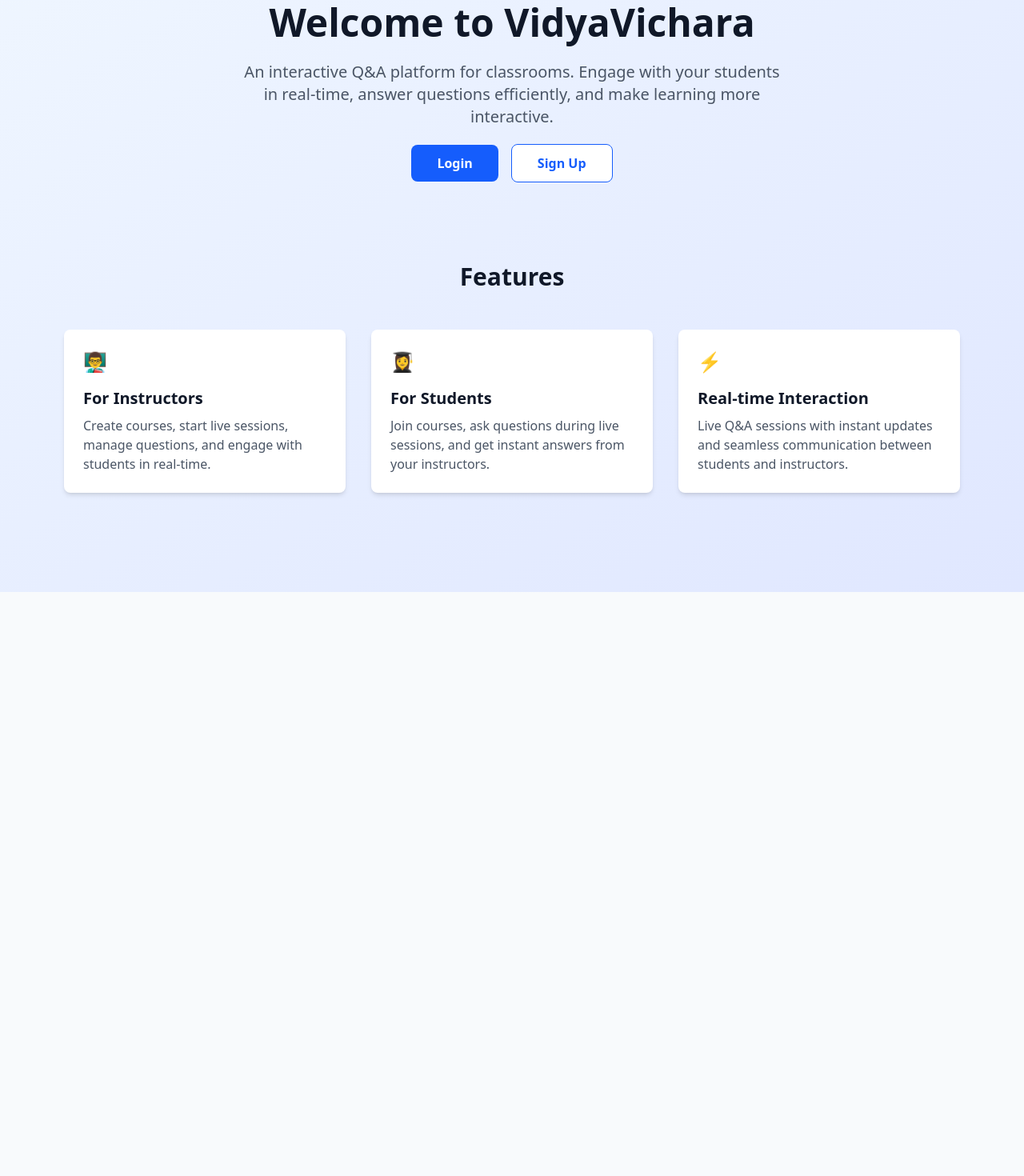
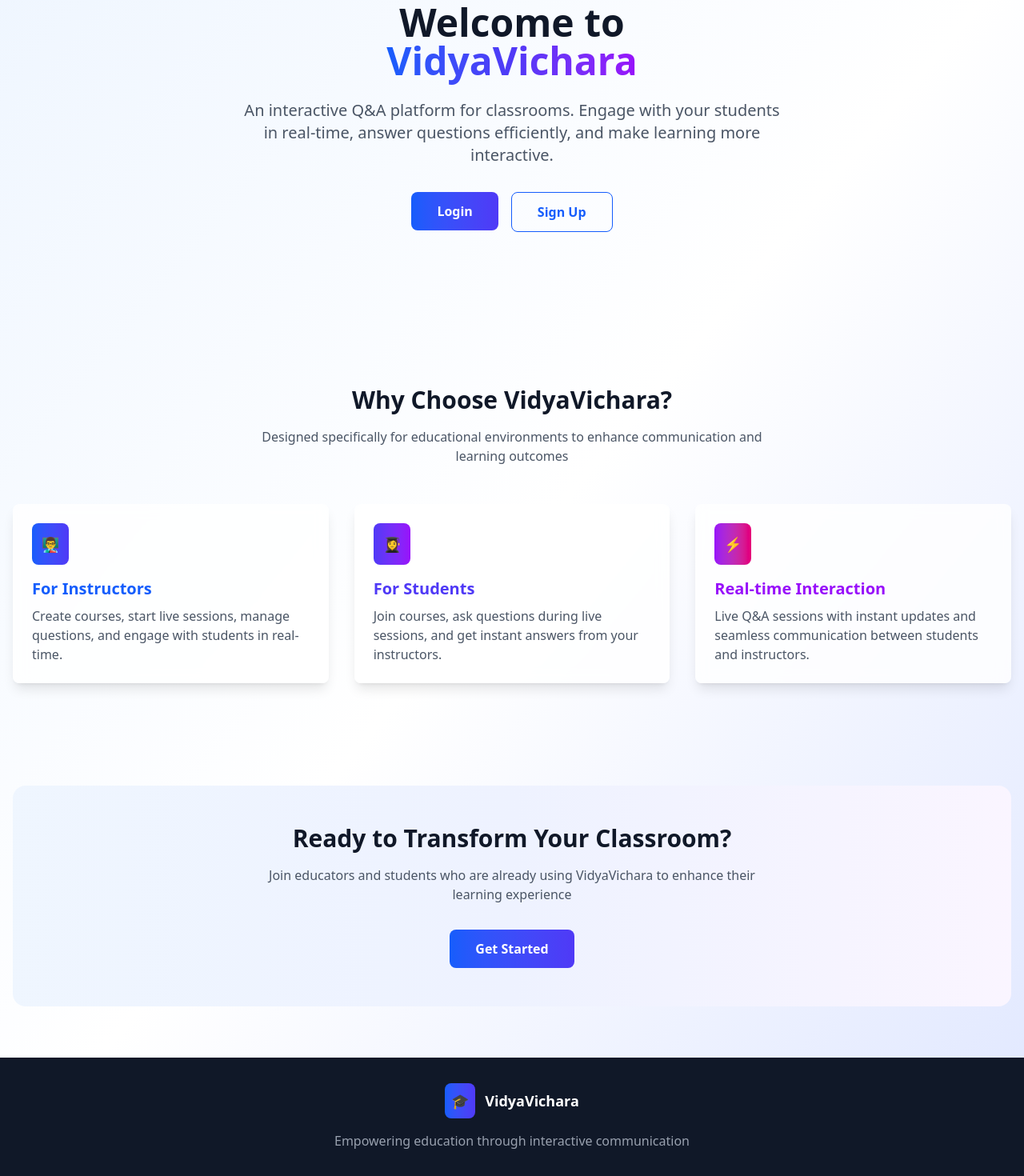
Before and after one commit to Kan201202/VidyaVichar, a React (Vite) app in the folder frontend/: page / in a window 1280 px wide. Shown: the part 127-1597 px from the top of the page at 80% size. Before the commit the page ends 867 px from the top, so only its background shows below. Built offline with nearby package versions, Linux system fonts and the light colour scheme; no server answers.

Commit message:
Improvised ui styling and components in landing page

```diff
--- a/frontend/src/pages/Home.jsx
+++ b/frontend/src/pages/Home.jsx
@@ -5,11 +5,17 @@ export default function Home() {
   const { token, user } = useAuth();
 
   return (
-    <div className="min-h-screen bg-gradient-to-br from-blue-50 to-indigo-100">
+    <div className="min-h-screen bg-gradient-to-br from-blue-50 via-white to-indigo-100">
+
       {/* Hero Section */}
-      <div className="text-center py-16 px-4">
+      <section className="container mx-auto px-4 py-16 text-center">
+        <div className="max-w-4xl mx-auto">
           <h1 className="text-5xl font-bold text-gray-900 mb-6">
-          Welcome to VidyaVichara
+            Welcome to
+            <br />
+            <span className="bg-gradient-to-r from-blue-600 via-indigo-600 to-purple-600 bg-clip-text text-transparent">
+              VidyaVichara
+            </span>
           </h1>
           <p className="text-xl text-gray-600 mb-8 max-w-2xl mx-auto">
             An interactive Q&A platform for classrooms. Engage with your students in real-time,
@@ -17,65 +23,107 @@ export default function Home() {
           </p>
 
           {!token ? (
-          <div className="space-x-4">
-            <Link
-              to="/login"
-              className="bg-blue-600 text-white px-8 py-3 rounded-lg font-semibold hover:bg-blue-700 transition"
-            >
+            <div className="flex flex-col sm:flex-row gap-4 justify-center mb-16">
+              <Link to="/login">
+                <button className="bg-gradient-to-r from-blue-600 to-indigo-600 text-white px-8 py-3 rounded-lg font-semibold hover:from-blue-700 hover:to-indigo-700 transition">
                   Login
+                </button>
               </Link>
-            <Link
-              to="/signup"
-              className="bg-white text-blue-600 px-8 py-3 rounded-lg font-semibold border border-blue-600 hover:bg-blue-50 transition"
-            >
+              <Link to="/signup">
+                <button className="border border-blue-600 text-blue-600 px-8 py-3 rounded-lg font-semibold hover:bg-blue-50 transition">
                   Sign Up
+                </button>
               </Link>
             </div>
           ) : (
-          <div className="space-x-4">
-            <Link
-              to={user?.role === 'instructor' ? '/instructor-landing' : '/student-landing'}
-              className="bg-blue-600 text-white px-8 py-3 rounded-lg font-semibold hover:bg-blue-700 transition"
-            >
+            <div className="flex flex-col sm:flex-row gap-4 justify-center mb-16">
+              <Link to={user?.role === 'instructor' ? '/instructor-landing' : '/student-landing'}>
+                <button className="bg-gradient-to-r from-blue-600 to-indigo-600 text-white px-8 py-3 rounded-lg font-semibold hover:from-blue-700 hover:to-indigo-700 transition">
                   Go to Dashboard
+                </button>
               </Link>
               <button
                 onClick={() => window.location.reload()}
-              className="bg-white text-blue-600 px-8 py-3 rounded-lg font-semibold border border-blue-600 hover:bg-blue-50 transition"
+                className="border border-blue-600 text-blue-600 px-8 py-3 rounded-lg font-semibold hover:bg-blue-50 transition"
               >
                 Refresh
               </button>
             </div>
           )}
         </div>
+      </section>
 
       {/* Features Section */}
-      <div className="max-w-6xl mx-auto px-4 py-12">
-        <h2 className="text-3xl font-bold text-center mb-12">Features</h2>
-        <div className="grid md:grid-cols-3 gap-8">
-          <div className="bg-white p-6 rounded-lg shadow-md">
-            <div className="text-2xl mb-4">👨‍🏫</div>
-            <h3 className="text-xl font-semibold mb-2">For Instructors</h3>
+      <section className="container mx-auto px-4 py-16">
+        <div className="text-center mb-12">
+          <h2 className="text-3xl font-bold text-gray-900 mb-4">Why Choose VidyaVichara?</h2>
+          <p className="text-gray-600 max-w-2xl mx-auto">
+            Designed specifically for educational environments to enhance communication and learning outcomes
+          </p>
+        </div>
+
+        <div className="grid grid-cols-1 md:grid-cols-2 lg:grid-cols-3 gap-8">
+          <div className="bg-white/80 backdrop-blur-sm p-6 rounded-lg shadow-lg border-0 hover:shadow-xl transition-all duration-300 transform hover:scale-[1.02]">
+            <div className="bg-gradient-to-r from-blue-600 to-indigo-600 p-3 rounded-lg w-fit mb-4">
+              <span className="text-white text-lg">👨‍🏫</span>
+            </div>
+            <h3 className="text-xl font-semibold mb-2 text-blue-600">For Instructors</h3>
             <p className="text-gray-600">
               Create courses, start live sessions, manage questions, and engage with students in real-time.
             </p>
           </div>
-          <div className="bg-white p-6 rounded-lg shadow-md">
-            <div className="text-2xl mb-4">👩‍🎓</div>
-            <h3 className="text-xl font-semibold mb-2">For Students</h3>
+          <div className="bg-white/80 backdrop-blur-sm p-6 rounded-lg shadow-lg border-0 hover:shadow-xl transition-all duration-300 transform hover:scale-[1.02]">
+            <div className="bg-gradient-to-r from-indigo-600 to-purple-600 p-3 rounded-lg w-fit mb-4">
+              <span className="text-white text-lg">👩‍🎓</span>
+            </div>
+            <h3 className="text-xl font-semibold mb-2 text-indigo-600">For Students</h3>
             <p className="text-gray-600">
               Join courses, ask questions during live sessions, and get instant answers from your instructors.
             </p>
           </div>
-          <div className="bg-white p-6 rounded-lg shadow-md">
-            <div className="text-2xl mb-4">⚡</div>
-            <h3 className="text-xl font-semibold mb-2">Real-time Interaction</h3>
+          <div className="bg-white/80 backdrop-blur-sm p-6 rounded-lg shadow-lg border-0 hover:shadow-xl transition-all duration-300 transform hover:scale-[1.02]">
+            <div className="bg-gradient-to-r from-purple-600 to-pink-600 p-3 rounded-lg w-fit mb-4">
+              <span className="text-white text-lg">⚡</span>
+            </div>
+            <h3 className="text-xl font-semibold mb-2 text-purple-600">Real-time Interaction</h3>
             <p className="text-gray-600">
               Live Q&A sessions with instant updates and seamless communication between students and instructors.
             </p>
           </div>
         </div>
+      </section>
+
+      {/* CTA Section */}
+      <section className="container mx-auto px-4 py-16 text-center">
+        <div className="bg-gradient-to-r from-blue-50 via-indigo-50 to-purple-50 rounded-2xl p-12">
+          <h2 className="text-3xl font-bold text-gray-900 mb-4">Ready to Transform Your Classroom?</h2>
+          <p className="text-gray-600 mb-8 max-w-2xl mx-auto">
+            Join educators and students who are already using VidyaVichara to enhance their learning experience
+          </p>
+          {!token && (
+            <div className="flex flex-col sm:flex-row gap-4 justify-center">
+              <Link to="/signup">
+                <button className="bg-gradient-to-r from-blue-600 to-indigo-600 text-white px-8 py-3 rounded-lg font-semibold hover:from-blue-700 hover:to-indigo-700 transition">
+                  Get Started
+                </button>
+              </Link>
             </div>
+          )}
+        </div>
+      </section>
+
+      {/* Footer */}
+      <footer className="bg-gray-900 text-white py-8">
+        <div className="container mx-auto px-4 text-center">
+          <div className="flex items-center justify-center gap-3 mb-4">
+            <div className="bg-gradient-to-r from-blue-600 to-indigo-600 p-2 rounded-lg">
+              <span className="text-white text-lg">🎓</span>
+            </div>
+            <h3 className="text-lg font-bold">VidyaVichara</h3>
+          </div>
+          <p className="text-gray-400">Empowering education through interactive communication</p>
+        </div>
+      </footer>
     </div>
   );
 }
```
Lines whose indentation alone changed are shown as unchanged.
